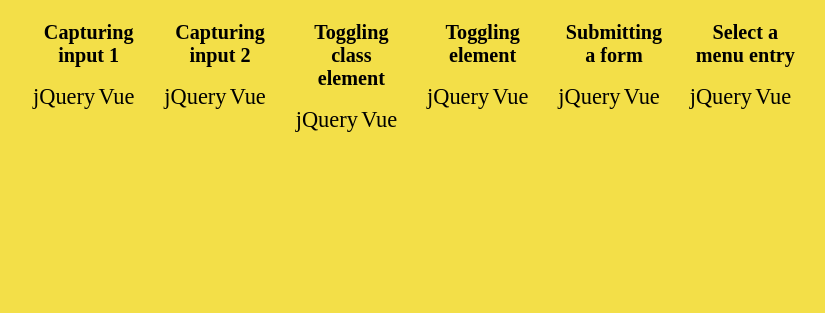
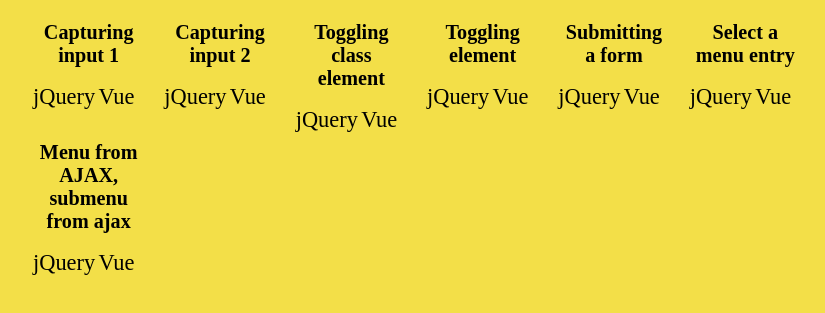
Before and after one commit to Fil923/vue-example, a plain HTML site: page index.html in a window 1280 px wide. Shown: the part 199-512 px from the top of the page, without its empty margins (223-1048 px from the left). Drawn offline with Linux system fonts and the light colour scheme.

Commit message:
added example 7

```diff
--- a/index.html
+++ b/index.html
@@ -84,6 +84,17 @@
 					</li>
 				</ul>
 			</article>
+			<article class="article">
+				<h2>Menu from AJAX, submenu from ajax</h2>
+				<ul class="article__list">
+					<li class="article__list__element">
+						<a href="./example7/index_jquery.html">jQuery</a>
+					</li>
+					<li class="article__list__element">
+						<a href="./example7/index_vue.html">Vue</a>
+					</li>
+				</ul>
+			</article>
 		</div>
 	</main>
 
```
